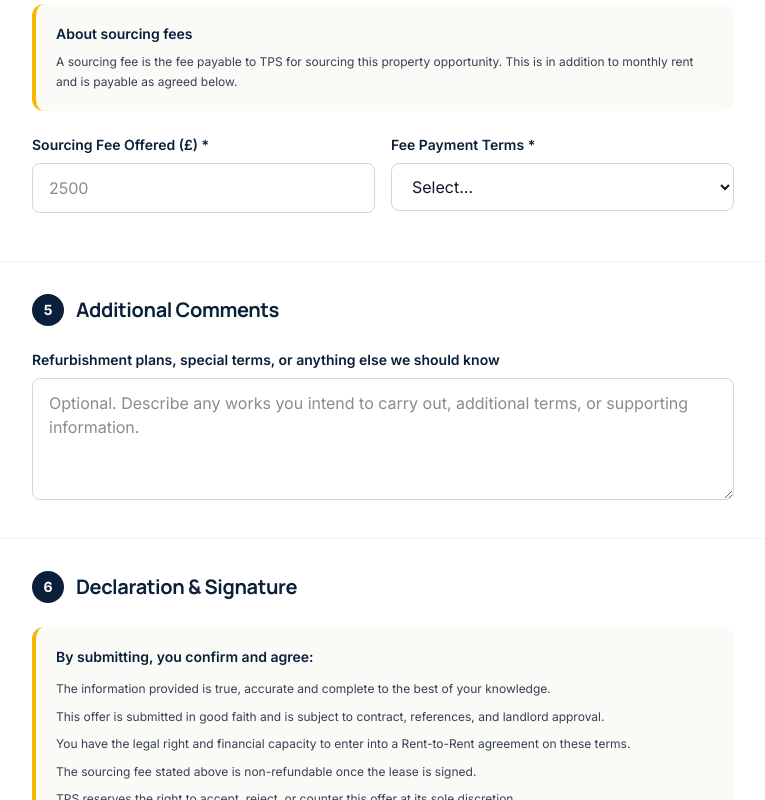
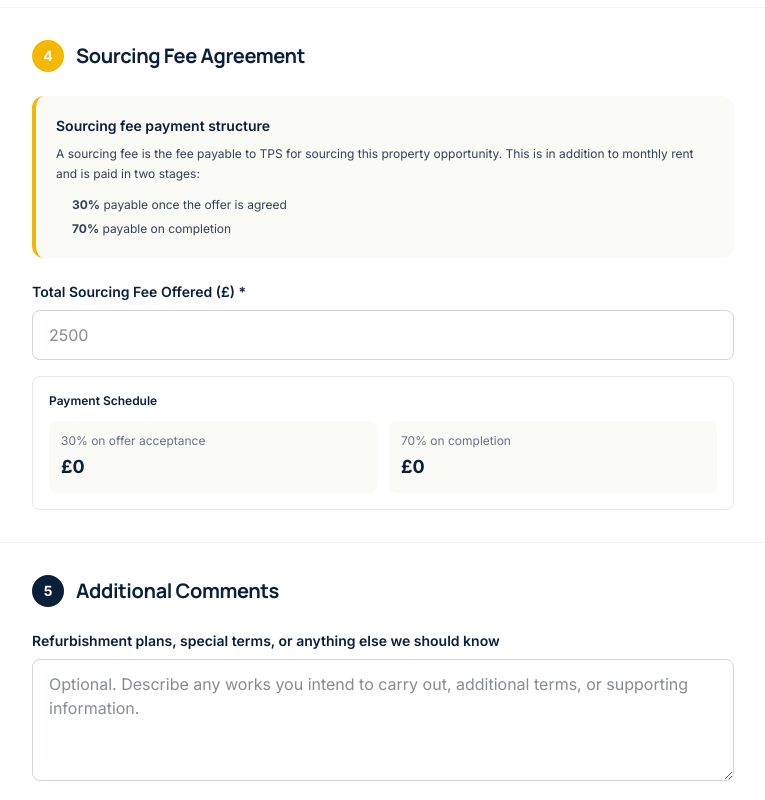
Before and after one commit to Snay-7/TPS-website, a Next.js app: page /offer in a window 1280 px wide. Shown: the part 1540-2340 px from the top of the page, without its empty margins (257-1022 px from the left). Built offline with nearby package versions, Linux system fonts and the light colour scheme.

Commit message:
Add break clause + fixed 30/70 sourcing fee split

```diff
--- a/app/offer/page.tsx
+++ b/app/offer/page.tsx
@@ -6,6 +6,7 @@ export default function OfferForm() {
   const [submitting, setSubmitting] = useState(false);
   const [success, setSuccess] = useState(false);
   const [error, setError] = useState("");
+  const [feeAmount, setFeeAmount] = useState(0);
 
   async function handleSubmit(e: React.FormEvent<HTMLFormElement>) {
     e.preventDefault();
@@ -31,11 +32,12 @@ export default function OfferForm() {
       bedrooms: Number(formData.get("bedrooms") || 0),
       rent_offered: Number(formData.get("rent_offered") || 0),
       lease_length: String(formData.get("lease_length") || ""),
+      break_clause: String(formData.get("break_clause") || ""),
       start_date: String(formData.get("start_date") || ""),
       intended_use: String(formData.get("intended_use") || ""),
       bills_included: String(formData.get("bills_included") || ""),
       sourcing_fee: Number(formData.get("sourcing_fee") || 0),
-      sourcing_fee_terms: String(formData.get("sourcing_fee_terms") || ""),
+      sourcing_fee_terms: "30% on offer acceptance, 70% on completion",
       comments: String(formData.get("comments") || ""),
       signature: String(formData.get("signature") || ""),
     };
@@ -71,6 +73,9 @@ export default function OfferForm() {
       </div>
     );
   }
+
+  const deposit = feeAmount * 0.3;
+  const completion = feeAmount * 0.7;
 
   return (
     <div className="bg-cream pt-32 pb-24 px-6 min-h-screen">
@@ -108,7 +113,8 @@ export default function OfferForm() {
           <Section num="3" color="bg-brand-green" title="Offer Terms">
             <div className="grid md:grid-cols-2 gap-4">
               <Input label="Monthly Rent Offered (£) *" name="rent_offered" type="number" required placeholder="1500" />
-              <Select label="Proposed Lease Length *" name="lease_length" required options={["3 Years", "4 Years", "5 Years", "6 Years", "7+ Years"]} />
+              <Select label="Proposed Lease Length *" name="lease_length" required options={["1 Year", "2 Years", "3 Years", "4 Years", "5 Years", "6 Years", "7+ Years"]} />
+              <Select label="Break Clause *" name="break_clause" required options={["No break clause", "6 month break clause", "12 month break clause", "18 month break clause", "24 month break clause", "Other (specify in comments)"]} />
               <Input label="Proposed Start Date *" name="start_date" type="date" required />
               <Select label="Bills Included in Rent? *" name="bills_included" required options={["No", "Yes - all included", "Partial"]} />
             </div>
@@ -127,20 +133,38 @@ export default function OfferForm() {
 
           <Section num="4" color="bg-brand-yellow text-navy" title="Sourcing Fee Agreement">
             <div className="bg-cream rounded-xl p-5 mb-6 border-l-4 border-brand-yellow">
-              <p className="font-semibold text-navy mb-2 text-sm">About sourcing fees</p>
-              <p className="text-xs text-gray-700 leading-relaxed">A sourcing fee is the fee payable to TPS for sourcing this property opportunity. This is in addition to monthly rent and is payable as agreed below.</p>
+              <p className="font-semibold text-navy mb-2 text-sm">Sourcing fee payment structure</p>
+              <p className="text-xs text-gray-700 leading-relaxed mb-3">A sourcing fee is the fee payable to TPS for sourcing this property opportunity. This is in addition to monthly rent and is paid in two stages:</p>
+              <ul className="text-xs text-gray-700 space-y-1 leading-relaxed pl-4">
+                <li><strong>30%</strong> payable once the offer is agreed</li>
+                <li><strong>70%</strong> payable on completion</li>
+              </ul>
             </div>
 
-            <div className="grid md:grid-cols-2 gap-4 mb-4">
-              <Input label="Sourcing Fee Offered (£) *" name="sourcing_fee" type="number" required placeholder="2500" />
-              <Select label="Fee Payment Terms *" name="sourcing_fee_terms" required options={[
-                "On exchange of contracts",
-                "On signing of lease",
-                "50% on offer acceptance, 50% on completion",
-                "Within 7 days of lease signing",
-                "Within 14 days of lease signing",
-                "Other (specify in comments)"
-              ]} />
+            <div className="mb-4">
+              <label className="block text-sm font-semibold text-navy mb-2">Total Sourcing Fee Offered (£) *</label>
+              <input
+                type="number"
+                name="sourcing_fee"
+                required
+                placeholder="2500"
+                onChange={(e) => setFeeAmount(Number(e.target.value) || 0)}
+                className="w-full px-4 py-3 border border-gray-300 rounded-lg focus:ring-2 focus:ring-brand-blue focus:border-brand-blue outline-none transition-colors"
+              />
+            </div>
+
+            <div className="bg-white border border-gray-200 rounded-lg p-4">
+              <div className="text-xs font-semibold text-navy mb-3">Payment Schedule</div>
+              <div className="grid grid-cols-2 gap-3">
+                <div className="bg-cream rounded-lg p-3">
+                  <div className="text-xs text-gray-500 mb-1">30% on offer acceptance</div>
+                  <div className="text-lg font-bold text-navy">£{deposit.toLocaleString(undefined, { maximumFractionDigits: 2 })}</div>
+                </div>
+                <div className="bg-cream rounded-lg p-3">
+                  <div className="text-xs text-gray-500 mb-1">70% on completion</div>
+                  <div className="text-lg font-bold text-navy">£{completion.toLocaleString(undefined, { maximumFractionDigits: 2 })}</div>
+                </div>
+              </div>
             </div>
           </Section>
 
@@ -156,7 +180,7 @@ export default function OfferForm() {
                 <li>The information provided is true, accurate and complete to the best of your knowledge.</li>
                 <li>This offer is submitted in good faith and is subject to contract, references, and landlord approval.</li>
                 <li>You have the legal right and financial capacity to enter into a Rent-to-Rent agreement on these terms.</li>
-                <li>The sourcing fee stated above is non-refundable once the lease is signed.</li>
+                <li>The sourcing fee is paid 30% on offer acceptance and 70% on completion. The 30% deposit is non-refundable once the offer is accepted.</li>
                 <li>TPS reserves the right to accept, reject, or counter this offer at its sole discretion.</li>
                 <li>This offer does not constitute a binding tenancy agreement until a formal contract is signed.</li>
                 <li>You consent to TPS conducting credit, identity, and reference checks.</li>
@@ -171,7 +195,7 @@ export default function OfferForm() {
               </label>
               <label className="flex items-start gap-3 p-4 bg-white border border-gray-200 rounded-lg cursor-pointer hover:border-brand-blue transition-colors">
                 <input type="checkbox" name="agree_fee" required className="mt-1 w-4 h-4 accent-navy" />
-                <span className="text-sm text-gray-700">I agree to pay the sourcing fee stated above according to the payment terms specified. <span className="text-red-600">*</span></span>
+                <span className="text-sm text-gray-700">I agree to pay 30% of the sourcing fee on offer acceptance and the remaining 70% on completion. <span className="text-red-600">*</span></span>
               </label>
               <label className="flex items-start gap-3 p-4 bg-white border border-gray-200 rounded-lg cursor-pointer hover:border-brand-blue transition-colors">
                 <input type="checkbox" name="agree_contact" required className="mt-1 w-4 h-4 accent-navy" />
```
